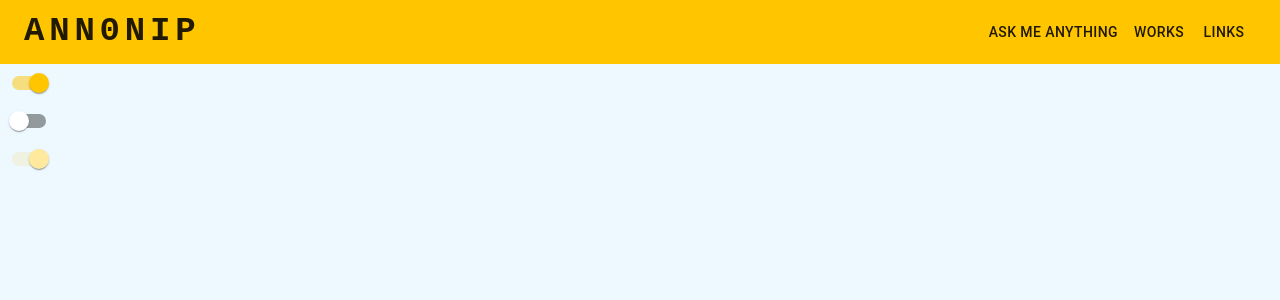
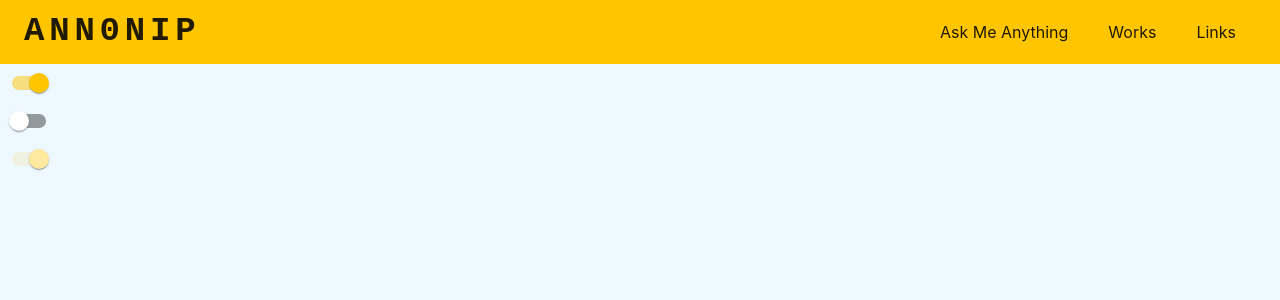
Before and after one commit to ann0nip/ann0nip, a Next.js app: page / in a window 1280 px wide. Shown: the top 300 px of the page. Built offline with nearby package versions, Linux system fonts and the light colour scheme.

Commit message:
prettier configs - sort import modules added

```diff
--- a/components/header/header.component.jsx
+++ b/components/header/header.component.jsx
@@ -1,27 +1,31 @@
 import * as React from 'react';
+
+import MenuIcon from '@mui/icons-material/Menu';
+import { styled } from '@mui/material';
 import AppBar from '@mui/material/AppBar';
 import Box from '@mui/material/Box';
+import Container from '@mui/material/Container';
+import IconButton from '@mui/material/IconButton';
+import Menu from '@mui/material/Menu';
+import MenuItem from '@mui/material/MenuItem';
 import Toolbar from '@mui/material/Toolbar';
-import IconButton from '@mui/material/IconButton';
 import Typography from '@mui/material/Typography';
-import Menu from '@mui/material/Menu';
-import MenuIcon from '@mui/icons-material/Menu';
-import Container from '@mui/material/Container';
-import Avatar from '@mui/material/Avatar';
-import Button from '@mui/material/Button';
-import Tooltip from '@mui/material/Tooltip';
-import MenuItem from '@mui/material/MenuItem';
-import AdbIcon from '@mui/icons-material/Adb';
-import { styled } from '@mui/material';
+import Link from 'next/link';
+import { useRouter } from 'next/router';
 
-const pages = ['Ask Me Anything', 'Works', 'Links'];
+const pages = [
+    { title: 'Ask Me Anything', url: 'ask-me-anything' },
+    { title: 'Works', url: 'works' },
+    { title: 'Links', url: 'links' },
+];
 
-export const HeaderLink = styled(Button)(({ theme }) => {
+export const HeaderLink = styled(Link)(({ theme }) => {
     const { getContrastText, primary } = theme.palette;
     return {
-        my: 2,
         color: getContrastText(primary.main),
         display: 'block',
+        margin: '0 10px',
+        padding: '10px',
         '&:hover': {
             backgroundColor: primary.light,
         },
@@ -29,22 +33,19 @@ export const HeaderLink = styled(Button)(({ theme }) => {
 });
 
 function Header() {
+    const router = useRouter();
     const [anchorElNav, setAnchorElNav] = React.useState(null);
-    const [anchorElUser, setAnchorElUser] = React.useState(null);
 
     const handleOpenNavMenu = (event) => {
         setAnchorElNav(event.currentTarget);
-    };
-    const handleOpenUserMenu = (event) => {
-        setAnchorElUser(event.currentTarget);
     };
 
     const handleCloseNavMenu = () => {
         setAnchorElNav(null);
     };
 
-    const handleCloseUserMenu = () => {
-        setAnchorElUser(null);
+    const handleClickNavMenu = (href) => {
+        router.push(href);
     };
 
     return (
@@ -78,8 +79,8 @@ function Header() {
                         }}
                     >
                         {pages.map((page) => (
-                            <HeaderLink key={page} disableRipple>
-                                {page}
+                            <HeaderLink key={page.url} href={page.url}>
+                                {page.title}
                             </HeaderLink>
                         ))}
                     </Box>
@@ -122,12 +123,12 @@ function Header() {
                         </IconButton>
                         <Menu
                             id="menu-appbar"
+                            keepMounted
                             anchorEl={anchorElNav}
                             anchorOrigin={{
                                 vertical: 'bottom',
                                 horizontal: 'left',
                             }}
-                            keepMounted
                             transformOrigin={{
                                 vertical: 'top',
                                 horizontal: 'left',
@@ -136,15 +137,16 @@ function Header() {
                             onClose={handleCloseNavMenu}
                             sx={{
                                 display: { xs: 'block', md: 'none' },
+                                top: 5,
                             }}
                         >
                             {pages.map((page) => (
                                 <MenuItem
-                                    key={page}
-                                    onClick={handleCloseNavMenu}
+                                    key={page.url}
+                                    onClick={() => handleClickNavMenu(page.url)}
                                 >
                                     <Typography textAlign="center">
-                                        {page}
+                                        {page.title}
                                     </Typography>
                                 </MenuItem>
                             ))}
--- a/package.json
+++ b/package.json
@@ -19,5 +19,8 @@
     "next": "13.0.5",
     "react": "18.2.0",
     "react-dom": "18.2.0"
+  },
+  "devDependencies": {
+    "@trivago/prettier-plugin-sort-imports": "^4.0.0"
   }
 }
--- a/pages/_app.js
+++ b/pages/_app.js
@@ -1,5 +1,6 @@
+import { ThemeProvider } from '@mui/material';
+
 import '../styles/globals.css';
-import { ThemeProvider } from '@mui/material';
 import { theme } from '../utils/theme';
 
 function MyApp({ Component, pageProps }) {
--- a/pages/index.js
+++ b/pages/index.js
@@ -1,5 +1,6 @@
+import { styled } from '@mui/material';
 import Switch from '@mui/material/Switch';
-import { styled } from '@mui/material';
+
 import Header from '../components/header/header.component';
 
 const label = { inputProps: { 'aria-label': 'Switch demo' } };
```
Also changed, not shown: .prettierrc.js (added), 1 other file (tests, documents, lock files or other folders).
